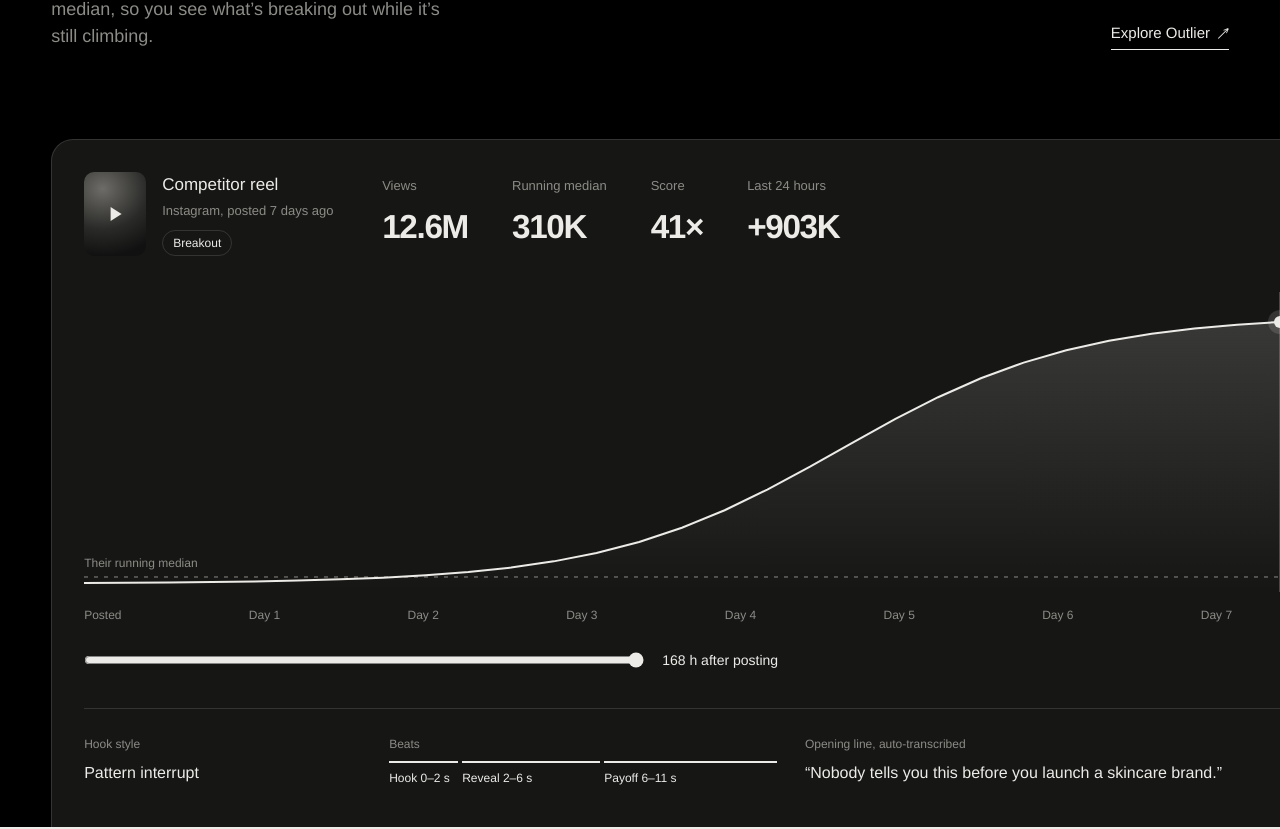
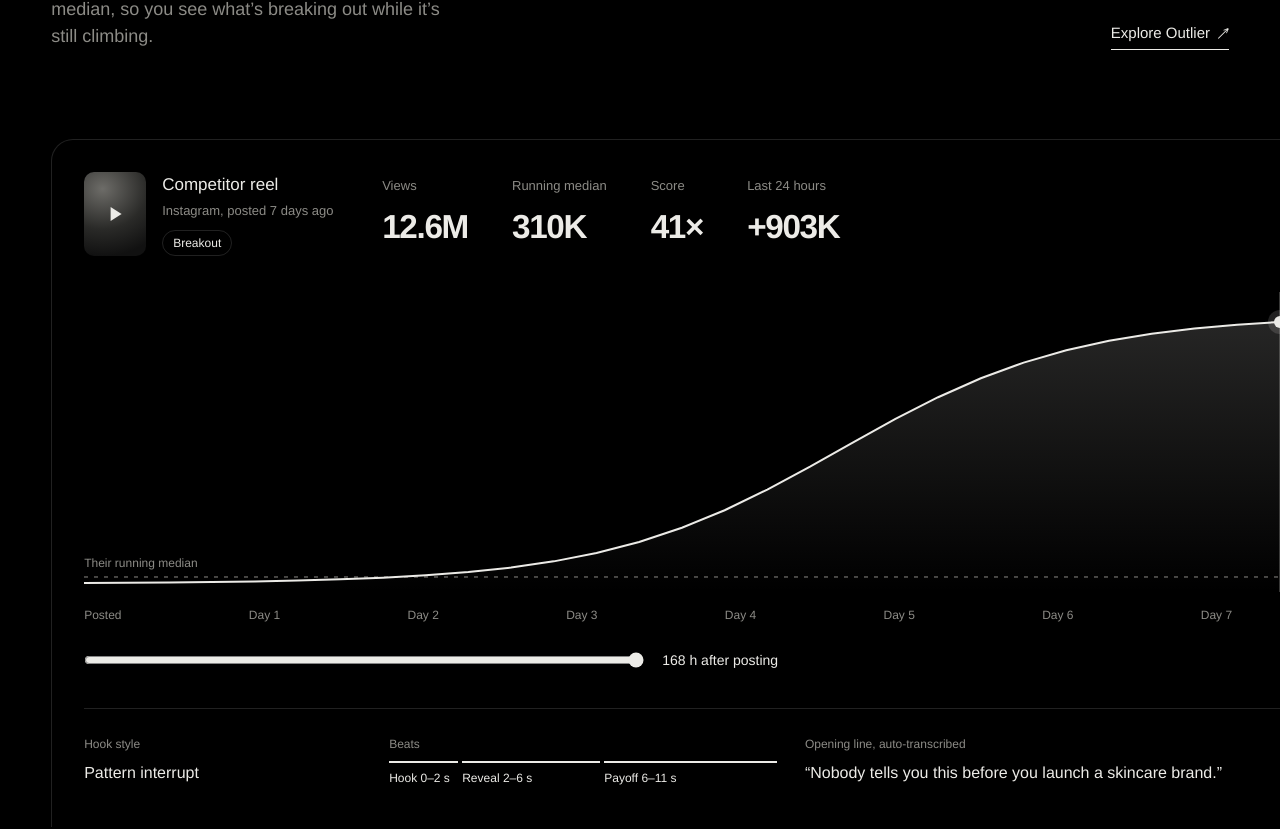
Before and after one commit to creoslabs/marketing-site, a Next.js app: page / in a window 1280 px wide. Shown: the part 1510-2339 px from the top of the page. Built offline with nearby package versions, Linux system fonts and the light colour scheme.

Commit message:
Update home.module.css

```diff
--- a/src/components/home/home.module.css
+++ b/src/components/home/home.module.css
@@ -1,41 +1,26 @@
-/* Scoped to .creosHome so this bold "paper" editorial system (distinct from
-   the rest of the site's dark-first theme) never leaks into other pages —
-   the rest of the marketing site keeps its existing Nav/Footer untouched. */
+/* Scoped to .creosHome so this bold editorial system (distinct from the
+   rest of the site's dark-first theme) never leaks into other pages — the
+   rest of the marketing site keeps its existing Nav/Footer untouched.
+   One fixed black palette throughout — no light/paper variant, and no grey
+   panel fills (--surface, --deep-panel are pure black too; separation comes
+   from the 1px rule/border only, never a lighter fill). */
 .creosHome {
-  --paper: #ECEBE7;
-  --surface: #F6F5F2;
-  --ink: #000;
-  --graphite: #5C5B57;
-  --fog: #A3A29D;
-  --rule: rgba(0, 0, 0, .14);
+  --paper: #000;
+  --surface: #000;
+  --ink: #ECEBE7;
+  --graphite: #8C8B86;
+  --fog: #6F6E6A;
+  --rule: rgba(255, 255, 255, .14);
   --deep: #000;
   --deep-ink: #ECEBE7;
   --deep-muted: #8C8B86;
   --deep-rule: rgba(255, 255, 255, .13);
-  --deep-panel: #161615;
+  --deep-panel: #000;
   background: var(--paper);
   color: var(--ink);
   font-family: "Helvetica Neue", Helvetica, Arial, "Nimbus Sans", sans-serif;
   -webkit-font-smoothing: antialiased;
   text-rendering: optimizeLegibility;
-}
-@media (prefers-color-scheme: dark) {
-  .creosHome:not([data-theme="light"]) {
-    --paper: #131312;
-    --surface: #1C1C1B;
-    --ink: #ECEBE7;
-    --graphite: #A6A5A0;
-    --fog: #6F6E6A;
-    --rule: rgba(255, 255, 255, .14);
-  }
-}
-.creosHome[data-theme="dark"] {
-  --paper: #131312;
-  --surface: #1C1C1B;
-  --ink: #ECEBE7;
-  --graphite: #A6A5A0;
-  --fog: #6F6E6A;
-  --rule: rgba(255, 255, 255, .14);
 }
 
 .creosHome h1, .creosHome h2, .creosHome h3, .creosHome p, .creosHome ul {
```
